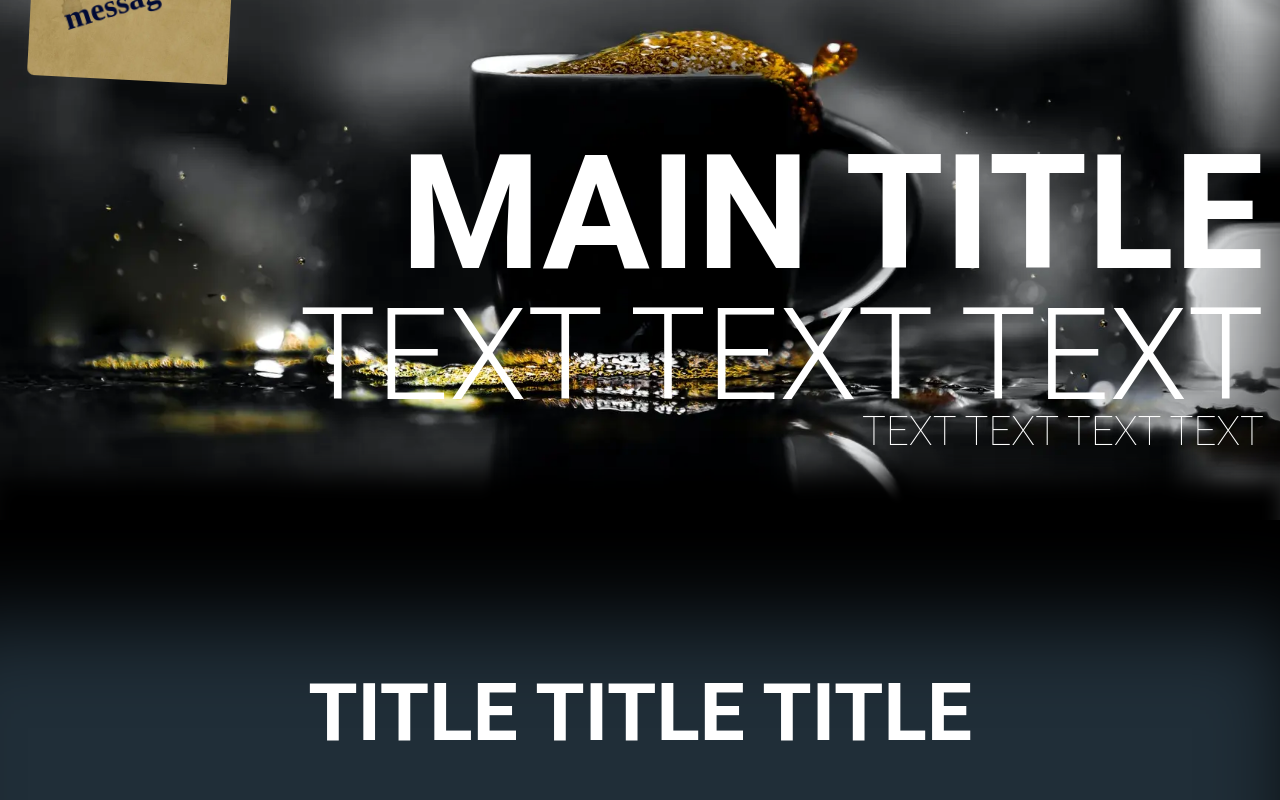
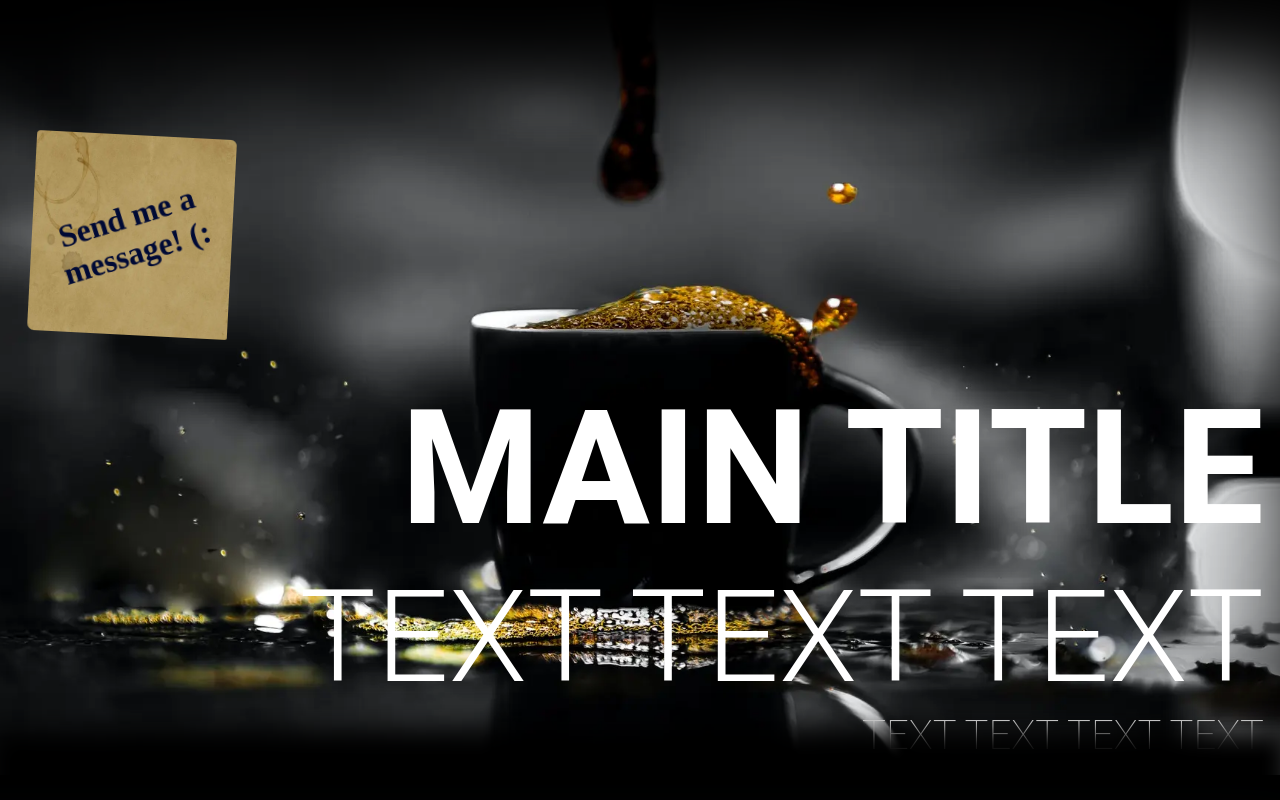
Before and after one commit to O-K-G/devpage, a Next.js app: page / in a window 1280 px wide. Shown: the part 1080-1880 px from the top of the page. Built offline with nearby package versions, Linux system fonts and the light colour scheme; a web font is replaced by a local one.

Commit message:
Some titles overflow rules rollback. Old code cleanup.

```diff
--- a/components/UI/getPosition.js
+++ b/components/UI/getPosition.js
@@ -4,12 +4,6 @@ import { useEffect } from "react";
 
 const GetPosition = (id, setTextPosition, textPosition) => {
   useEffect(() => {
-    // Sets the initial text position once, after the page loads for the first time.
-    !textPosition &&
-      setTimeout(() => {
-        setTextPosition(40), 1000;
-      });
-
     const getXY = () => {
       const topPosition = document
         .getElementById(id)
--- a/components/section.js
+++ b/components/section.js
@@ -9,7 +9,7 @@ import Projects from "./projects.js";
 import FormButton from "./formButton";
 
 const Section = (props) => {
-  const [textPosition, setTextPosition] = useState(false);
+  const [textPosition, setTextPosition] = useState(40);
   const textScaleY = useRef(null);
   props.id && GetPosition(props.id, setTextPosition, textPosition); // Gets the section's text top position on screen, in rounded percents.
   useMemo(() => {
--- a/components/section.module.css
+++ b/components/section.module.css
@@ -23,7 +23,6 @@
 }
 
 .title, .subtitle, .smallSubtitle {
-  overflow: hidden;
   margin: 0;
   padding-left: 16px;
   display: none;
@@ -31,18 +30,15 @@
 
 .title {
   font-size: 10rem;
-  max-height: 10rem;
 }
 
 .subtitle {
   font-size: 8rem;
-  max-height: 8rem;
   font-weight: 300;
 }
 
 .smallSubtitle {
   font-size: 2.5rem;
-  height: auto;
   font-weight: 100;
 }
 
```
